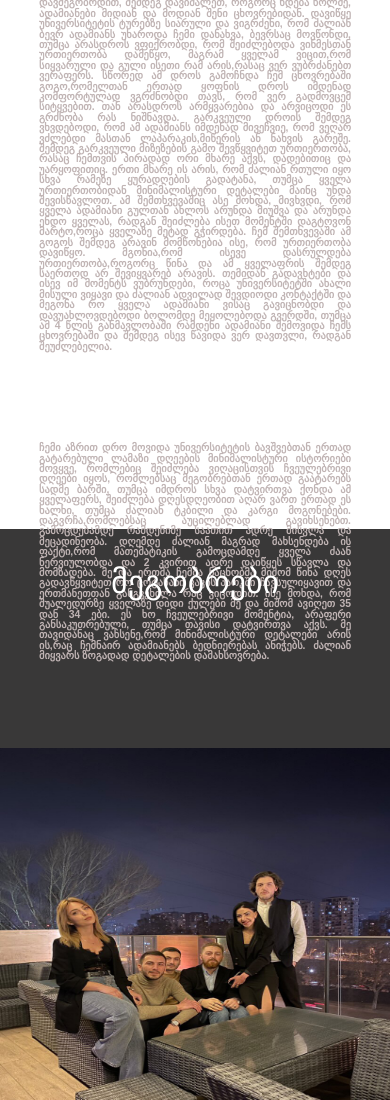
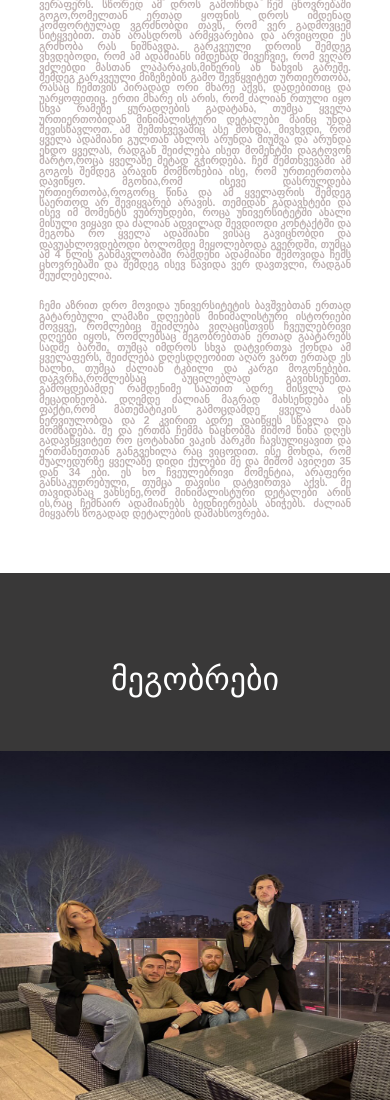
Before and after one commit to murobedianidze/ucvheulochanaxati, a plain HTML site: page index.html in a window 390 px wide. Shown: the part 427-1527 px from the top of the page. Drawn offline with Linux system fonts and the light colour scheme; a web font is replaced by a local one.

Commit message:
add mobile.css

```diff
--- a/css/mobile.css
+++ b/css/mobile.css
@@ -2,7 +2,7 @@
     /* section1 */
     .section1 {
         width: 100%;
-        height: 956px;
+        height: 1000px;
     }
     /* header */
     header{
@@ -23,16 +23,18 @@
         font-size: 1rem;
     }
     .section1_text {
-        margin: 20px auto 91px auto;
+        margin: 20px auto 0 auto;
         font-size: 0.65rem;
     }
     /* section2 */
-    .section2 {
-        padding: 37px 0 180px 0;
+    .section2_text{
+        width: 90%;
+        margin: 10px auto 0 auto;
+        font-size: 0.65rem;
     }
     h1 {
         font-size: 2rem;
-        /* margin-bottom: 56px; */
+        margin-bottom: 56px;
     }
     .cards {
         width: 100%;
@@ -68,6 +70,10 @@
         padding: 70px 44px 71px 44px;
         font-size: 0.75rem;
     }
+    .article1_text{
+        /* height: 406px; */
+        font-size: 0.75rem;
+    }
     /* footer */
     footer{
         padding: 55px 142px 55px 141px;
```
Also changed, not shown: 1 other file.
